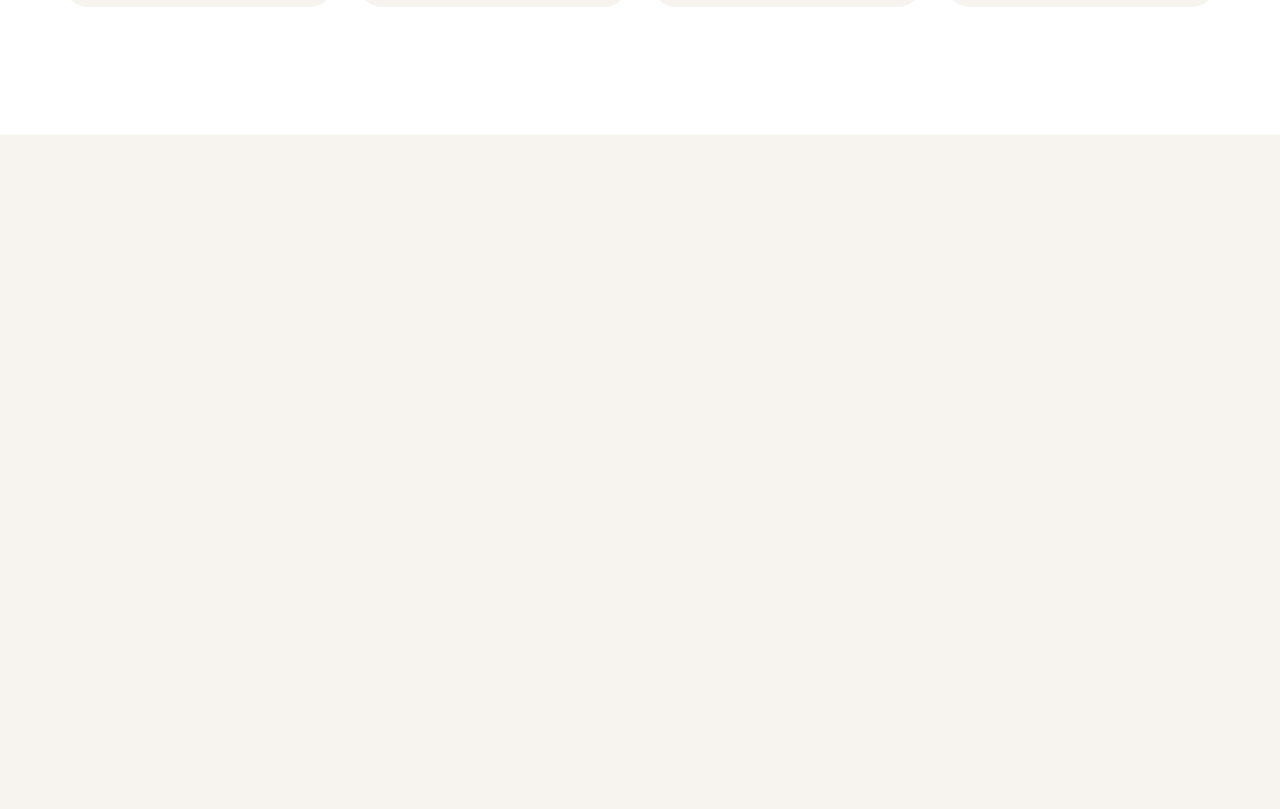
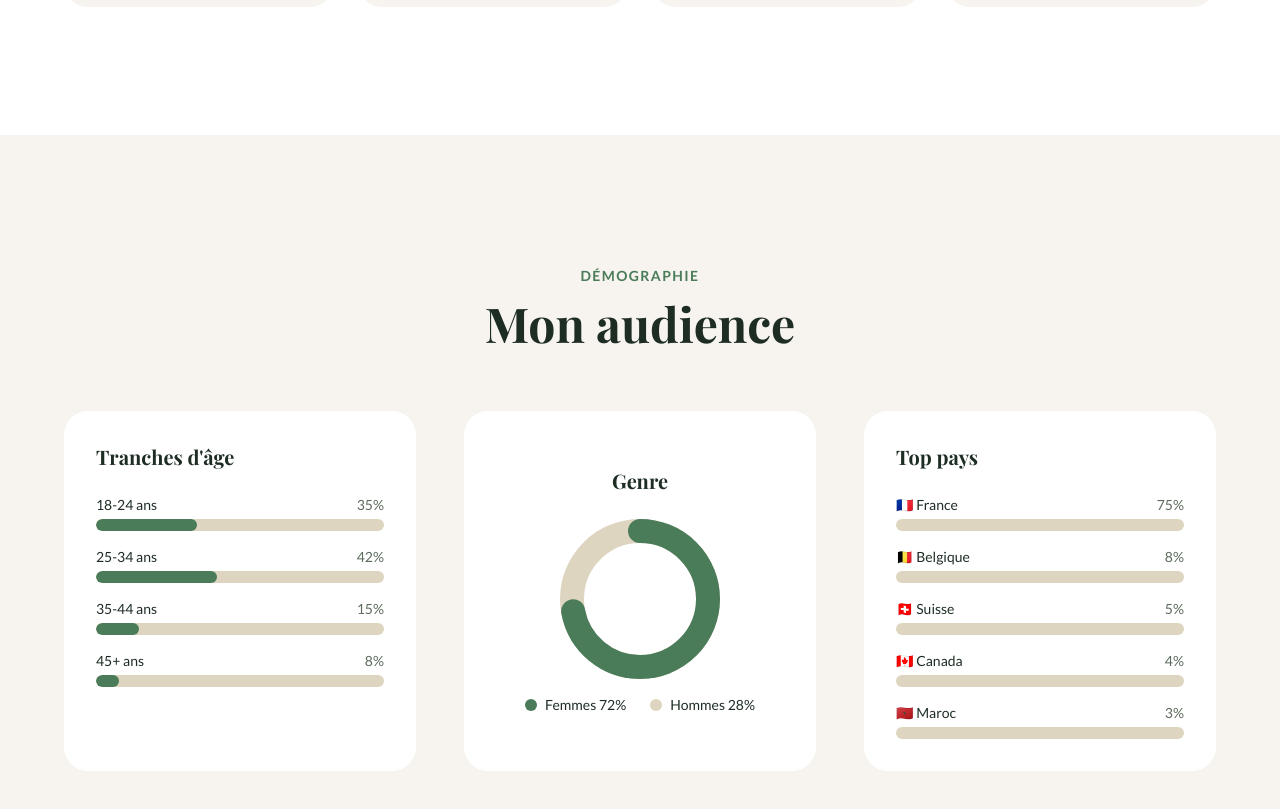
Before and after one commit to fitia04/portfolio-site, a Next.js app: page /media-kit in a window 1280 px wide. Shown: the part 1101-1910 px from the top of the page. Before the commit the page ends 1236 px from the top, so only its background shows below. Built offline with nearby package versions, Linux system fonts and the light colour scheme; a web font is replaced by a local one.

Commit message:
feat(media-kit): add audience demographics section

```diff
--- a/app/media-kit/MediaKitClient.tsx
+++ b/app/media-kit/MediaKitClient.tsx
@@ -3,6 +3,7 @@
 import { useState } from "react";
 import MediaKitHero from "./components/MediaKitHero";
 import StatsOverview from "./components/StatsOverview";
+import AudienceSection from "./components/AudienceSection";
 
 export default function MediaKitClient() {
   const [showDownloadModal, setShowDownloadModal] = useState(false);
@@ -15,6 +16,7 @@ export default function MediaKitClient() {
     <main className="min-h-screen bg-[var(--color-bg)]">
       <MediaKitHero onDownloadClick={handleDownloadClick} />
       <StatsOverview />
+      <AudienceSection />
     </main>
   );
 }
--- /dev/null
+++ b/app/media-kit/components/AudienceSection.tsx
@@ -0,0 +1,169 @@
+"use client";
+
+import { motion, useInView } from "framer-motion";
+import { useRef } from "react";
+import { audience } from "../data";
+
+function AnimatedBar({ percentage, delay, inView, color }: { percentage: number; delay: number; inView: boolean; color: string }) {
+  return (
+    <div className="w-full bg-[var(--color-accent)] rounded-full h-3 overflow-hidden">
+      <motion.div
+        initial={{ width: 0 }}
+        animate={inView ? { width: `${percentage}%` } : {}}
+        transition={{ duration: 1, delay, ease: "easeOut" }}
+        className="h-full rounded-full"
+        style={{ backgroundColor: color }}
+      />
+    </div>
+  );
+}
+
+function GenderDonut({ female, male, inView }: { female: number; male: number; inView: boolean }) {
+  const size = 160;
+  const strokeWidth = 24;
+  const radius = (size - strokeWidth) / 2;
+  const circumference = 2 * Math.PI * radius;
+  const femaleArc = (female / 100) * circumference;
+
+  return (
+    <div className="flex flex-col items-center gap-4">
+      <svg width={size} height={size} viewBox={`0 0 ${size} ${size}`} className="-rotate-90">
+        <circle cx={size / 2} cy={size / 2} r={radius} fill="none" stroke="var(--color-accent)" strokeWidth={strokeWidth} />
+        <motion.circle
+          cx={size / 2}
+          cy={size / 2}
+          r={radius}
+          fill="none"
+          stroke="var(--color-primary)"
+          strokeWidth={strokeWidth}
+          strokeLinecap="round"
+          strokeDasharray={circumference}
+          initial={{ strokeDashoffset: circumference }}
+          animate={inView ? { strokeDashoffset: circumference - femaleArc } : {}}
+          transition={{ duration: 1.2, delay: 0.3, ease: "easeOut" }}
+        />
+      </svg>
+      <div className="flex gap-6 text-sm">
+        <div className="flex items-center gap-2">
+          <span className="w-3 h-3 rounded-full bg-[var(--color-primary)]" />
+          <span className="text-[var(--color-text)]">Femmes {female}%</span>
+        </div>
+        <div className="flex items-center gap-2">
+          <span className="w-3 h-3 rounded-full bg-[var(--color-accent)]" />
+          <span className="text-[var(--color-text)]">Hommes {male}%</span>
+        </div>
+      </div>
+    </div>
+  );
+}
+
+export default function AudienceSection() {
+  const ref = useRef(null);
+  const inView = useInView(ref, { once: true, margin: "-80px" });
+
+  return (
+    <section ref={ref} className="py-24 md:py-32 px-6 bg-[var(--color-bg)]">
+      <div className="max-w-6xl mx-auto">
+        {/* Header */}
+        <motion.div
+          initial={{ opacity: 0, y: 30 }}
+          animate={inView ? { opacity: 1, y: 0 } : {}}
+          transition={{ duration: 0.7 }}
+          className="text-center mb-16"
+        >
+          <span className="text-[var(--color-primary)] text-sm tracking-widest uppercase font-semibold">
+            Démographie
+          </span>
+          <h2
+            className="text-4xl md:text-5xl font-bold text-[var(--color-text)] mt-3"
+            style={{ fontFamily: "var(--font-serif)" }}
+          >
+            Mon audience
+          </h2>
+        </motion.div>
+
+        <div className="grid grid-cols-1 md:grid-cols-3 gap-8 md:gap-12">
+          {/* Age ranges */}
+          <motion.div
+            initial={{ opacity: 0, y: 30 }}
+            animate={inView ? { opacity: 1, y: 0 } : {}}
+            transition={{ duration: 0.7, delay: 0.1 }}
+            className="bg-white rounded-3xl p-8"
+          >
+            <h3
+              className="text-xl font-bold text-[var(--color-text)] mb-6"
+              style={{ fontFamily: "var(--font-serif)" }}
+            >
+              Tranches d&apos;âge
+            </h3>
+            <div className="space-y-4">
+              {audience.ageRanges.map((range, i) => (
+                <div key={range.label}>
+                  <div className="flex justify-between text-sm mb-1">
+                    <span className="text-[var(--color-text)] font-medium">{range.label} ans</span>
+                    <span className="text-[var(--color-text-light)]">{range.percentage}%</span>
+                  </div>
+                  <AnimatedBar
+                    percentage={range.percentage}
+                    delay={0.3 + i * 0.1}
+                    inView={inView}
+                    color="var(--color-primary)"
+                  />
+                </div>
+              ))}
+            </div>
+          </motion.div>
+
+          {/* Gender */}
+          <motion.div
+            initial={{ opacity: 0, y: 30 }}
+            animate={inView ? { opacity: 1, y: 0 } : {}}
+            transition={{ duration: 0.7, delay: 0.2 }}
+            className="bg-white rounded-3xl p-8 flex flex-col items-center justify-center"
+          >
+            <h3
+              className="text-xl font-bold text-[var(--color-text)] mb-6"
+              style={{ fontFamily: "var(--font-serif)" }}
+            >
+              Genre
+            </h3>
+            <GenderDonut female={audience.gender.female} male={audience.gender.male} inView={inView} />
+          </motion.div>
+
+          {/* Top countries */}
+          <motion.div
+            initial={{ opacity: 0, y: 30 }}
+            animate={inView ? { opacity: 1, y: 0 } : {}}
+            transition={{ duration: 0.7, delay: 0.3 }}
+            className="bg-white rounded-3xl p-8"
+          >
+            <h3
+              className="text-xl font-bold text-[var(--color-text)] mb-6"
+              style={{ fontFamily: "var(--font-serif)" }}
+            >
+              Top pays
+            </h3>
+            <div className="space-y-4">
+              {audience.topCountries.map((country, i) => (
+                <div key={country.country}>
+                  <div className="flex justify-between text-sm mb-1">
+                    <span className="text-[var(--color-text)] font-medium">
+                      {country.flag} {country.country}
+                    </span>
+                    <span className="text-[var(--color-text-light)]">{country.percentage}%</span>
+                  </div>
+                  <AnimatedBar
+                    percentage={country.percentage}
+                    delay={0.3 + i * 0.1}
+                    inView={inView}
+                    color="var(--color-secondary)"
+                  />
+                </div>
+              ))}
+            </div>
+          </motion.div>
+        </div>
+      </div>
+    </section>
+  );
+}
```
